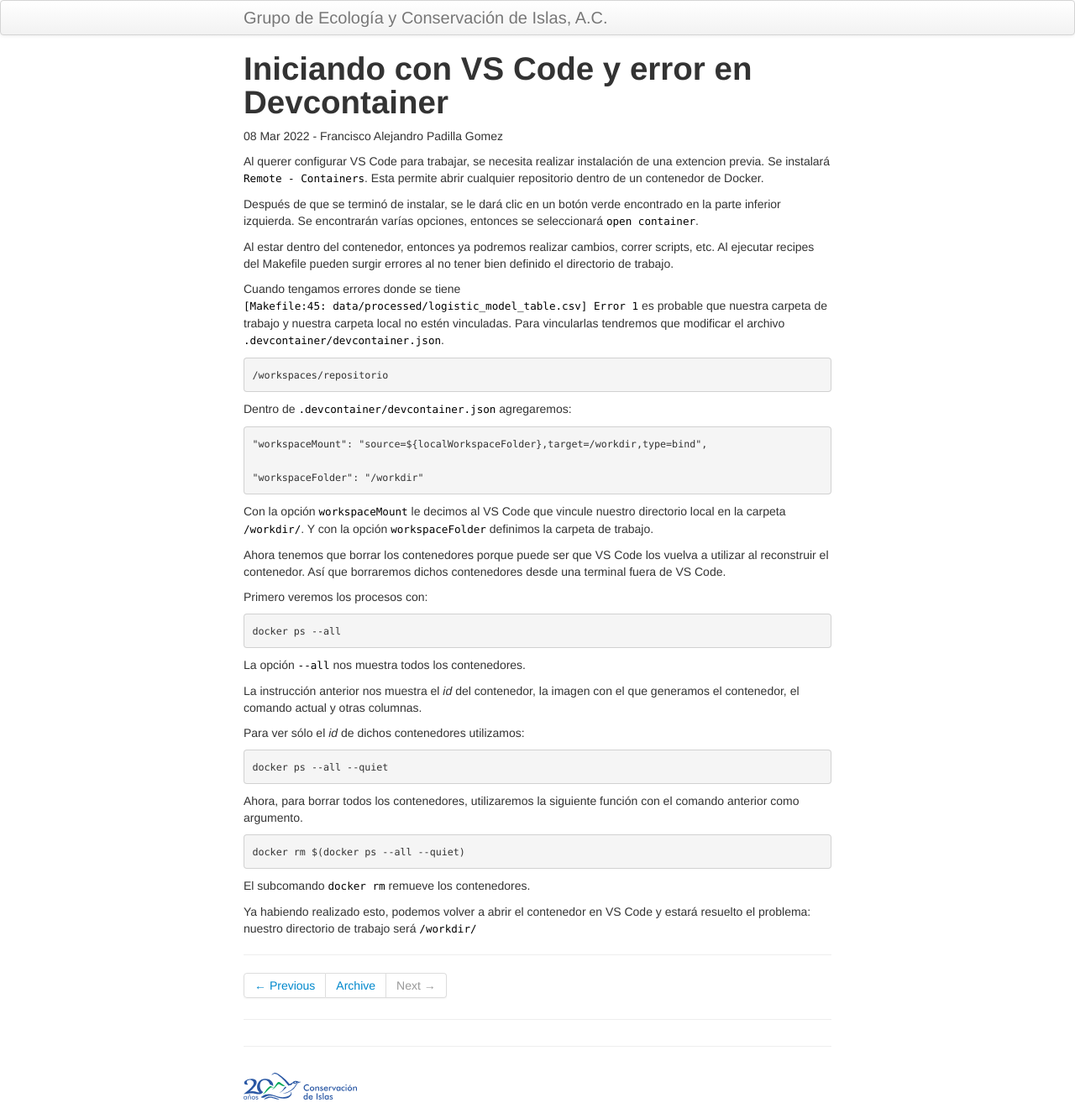
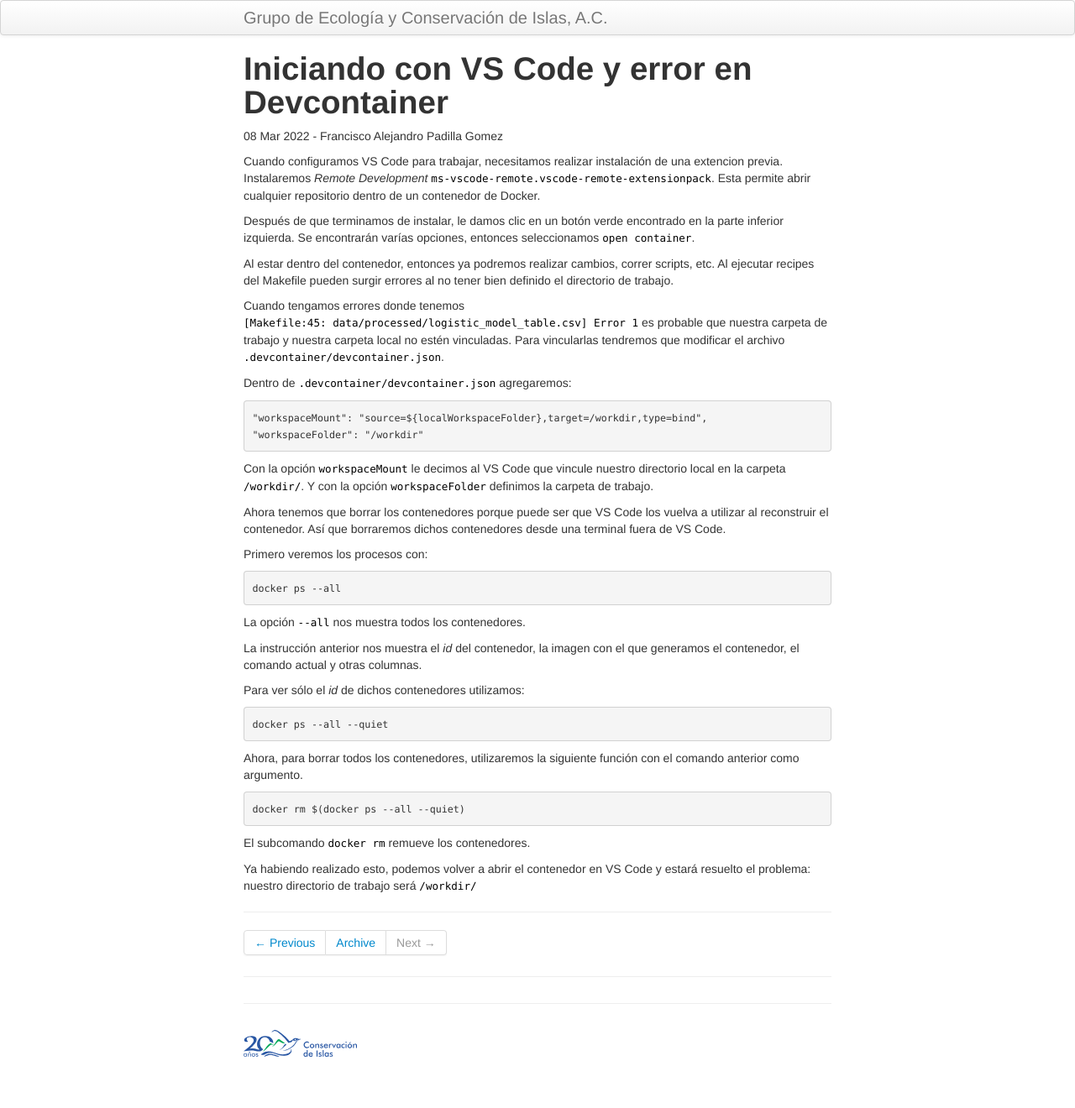
Before and after one commit to LizethMReyes/islasgeci.github.io, a Jekyll site: the page built from _posts/2022-03-08-devcontainer_workdir.md, in a window 1280 px wide. Shown: the whole page at 84% size. Built offline with Jekyll 4.4.1, drawn with Linux system fonts in a browser that asks for light colours; after the commit the page ends 1269 px from its top, so only the background shows below that.

Commit message:
✍️ Usa voz activa

````diff
--- a/_posts/2022-03-08-devcontainer_workdir.md
+++ b/_posts/2022-03-08-devcontainer_workdir.md
@@ -5,28 +5,25 @@
 tags: equipo
 ---
 
-Al querer configurar VS Code para trabajar, se necesita realizar instalación de una extencion
-previa. Se instalará `Remote - Containers`. Esta permite abrir cualquier repositorio dentro de un
-contenedor de Docker.
+Cuando configuramos VS Code para trabajar, necesitamos realizar instalación de una extencion previa.
+Instalaremos _Remote Development_ `ms-vscode-remote.vscode-remote-extensionpack`. Esta permite abrir
+cualquier repositorio dentro de un contenedor de Docker.
 
-Después de que se terminó de instalar, se le dará clic en un botón verde encontrado en la parte
-inferior izquierda. Se encontrarán varías opciones, entonces se seleccionará `open container`.
+Después de que terminamos de instalar, le damos clic en un botón verde encontrado en la parte
+inferior izquierda. Se encontrarán varías opciones, entonces seleccionamos `open container`.
 
 Al estar dentro del contenedor, entonces ya podremos realizar cambios, correr scripts, etc. Al
 ejecutar recipes del Makefile pueden surgir errores al no tener bien definido el directorio de
 trabajo.
 
-Cuando tengamos errores donde se tiene `[Makefile:45: data/processed/logistic_model_table.csv] Error 1` es probable que nuestra carpeta de trabajo y nuestra carpeta local no estén vinculadas. Para
+Cuando tengamos errores donde tenemos `[Makefile:45: data/processed/logistic_model_table.csv] Error
+1` es probable que nuestra carpeta de trabajo y nuestra carpeta local no estén vinculadas. Para
 vincularlas tendremos que modificar el archivo `.devcontainer/devcontainer.json`.
-```bash
-/workspaces/repositorio
-```
 
 Dentro de `.devcontainer/devcontainer.json` agregaremos:
 
 ```json
 "workspaceMount": "source=${localWorkspaceFolder},target=/workdir,type=bind",
-
 "workspaceFolder": "/workdir"
 ```
 
@@ -34,8 +31,8 @@
 carpeta `/workdir/`. Y con la opción `workspaceFolder` definimos la carpeta de trabajo.
 
 Ahora tenemos que borrar los contenedores porque puede ser que VS Code los vuelva a utilizar al
-reconstruir el contenedor. Así que borraremos dichos contenedores desde una terminal fuera de
-VS Code.
+reconstruir el contenedor. Así que borraremos dichos contenedores desde una terminal fuera de VS
+Code.
 
 Primero veremos los procesos con:
 
````
